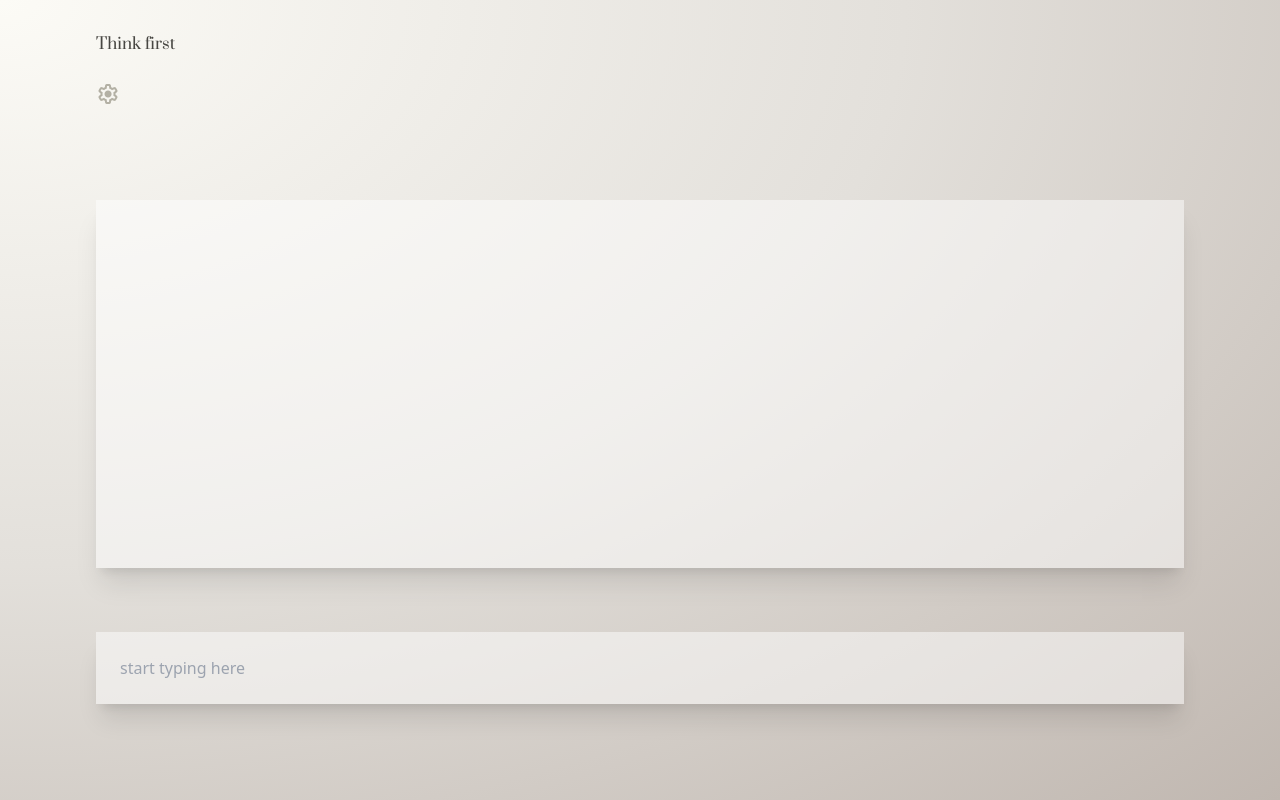
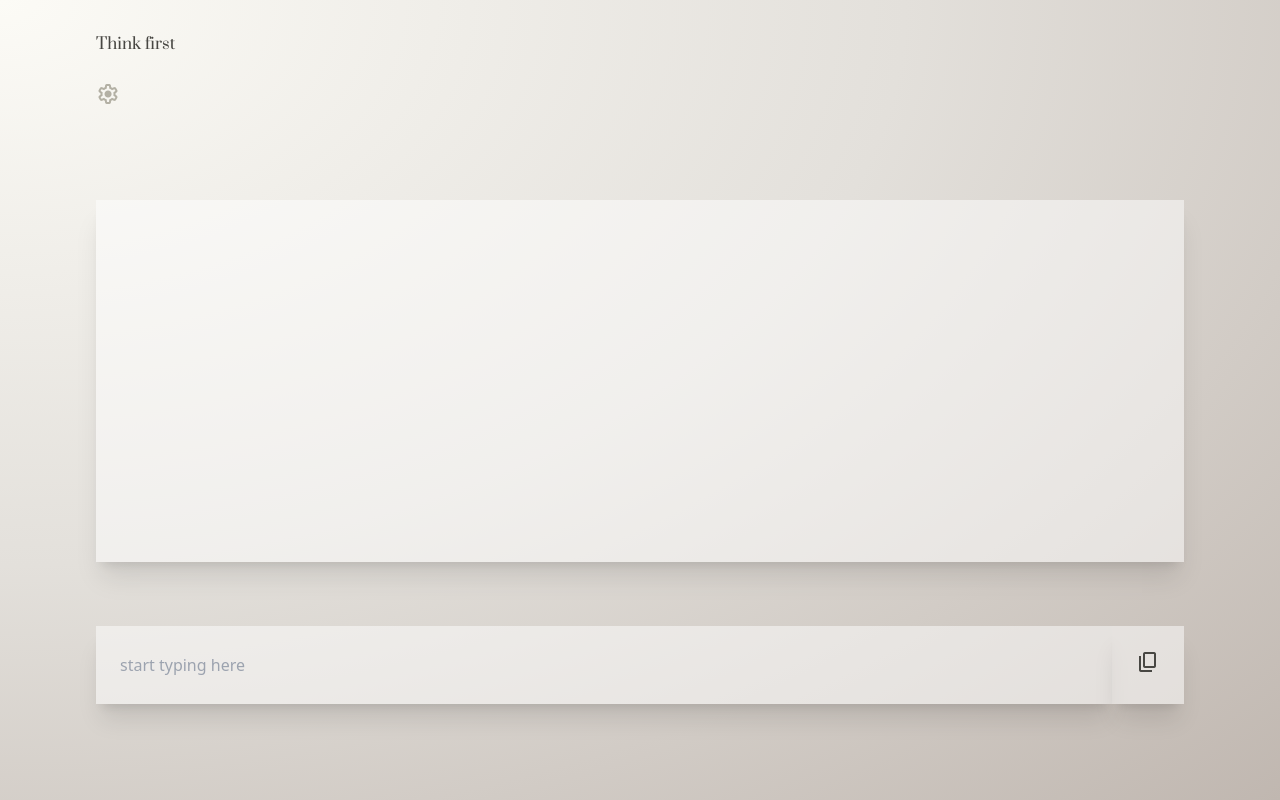
Before and after one commit to Claudia413/typewriter, a Next.js app: page /typewriter in a window 1280 px wide. Built offline with nearby package versions, Linux system fonts and the light colour scheme.

Commit message:
Add copy text button and functionality

```diff
--- a/app/typewriter/page.tsx
+++ b/app/typewriter/page.tsx
@@ -27,6 +27,10 @@ export default function Home() {
     if (inputField.current) {
       inputField.current.focus();
     }
+  };
+
+  const copyText = () => {
+    navigator.clipboard.writeText(typed);
   };
 
   useEffect(() => {
@@ -110,9 +114,9 @@ export default function Home() {
           {typed}
         </p>
       </div>
-      <div className="mt-16">
+      <div className="mt-16 flex">
         <input
-          className="shadow-xl min-w-full bg-white bg-opacity-50 row-span-2 p-6 border-none outline-none"
+          className="flex flex-grow shadow-xl bg-white bg-opacity-50 p-6 border-none outline-none"
           placeholder="start typing here"
           value={""}
           onChange={handleChange}
@@ -120,6 +124,13 @@ export default function Home() {
           autoFocus
           ref={inputField}
         ></input>
+        <div
+          className="shadow-xl bg-white bg-opacity-50 p-6 border-none outline-none cursor-pointer"
+          title="copy your writings"
+          onClick={copyText}
+        >
+          <span className="material-symbols-outlined">content_copy</span>
+        </div>
       </div>
     </main>
   );
```
